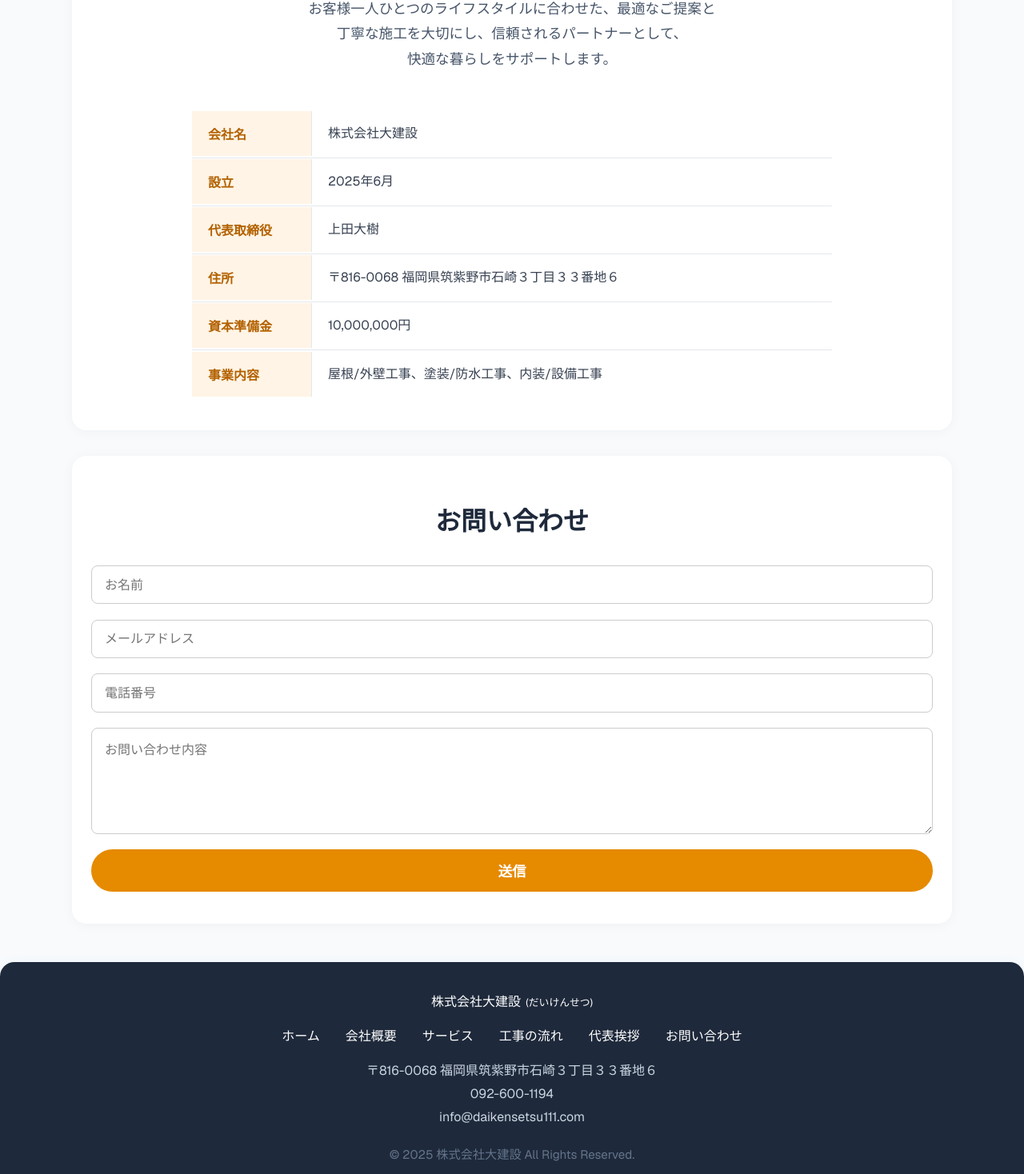
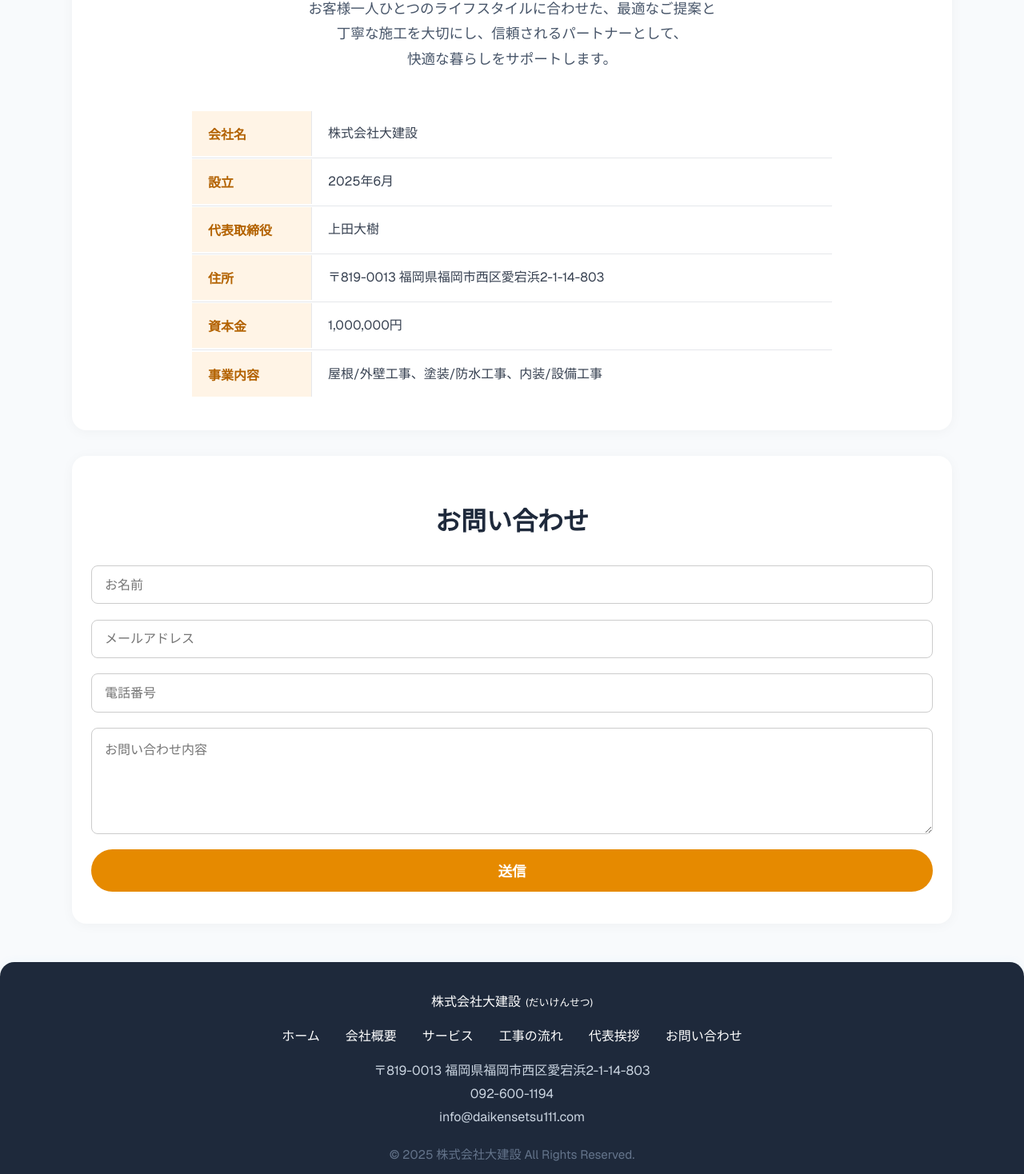
Before and after one commit to koteharyu/daiken_hp, a Next.js app: page / in a window 1280 px wide. Shown: the part 3223-4691 px from the top of the page at 80% size. Built offline with nearby package versions, Linux system fonts and the light colour scheme.

Commit message:
資本金と住所変更

```diff
--- a/src/app/api/contact/route.ts
+++ b/src/app/api/contact/route.ts
@@ -93,7 +93,7 @@ export async function POST(request: NextRequest) {
 
         <p style="color: #666;">
           <strong>株式会社大建設</strong><br>
-          〒816-0068 福岡県筑紫野市石崎３丁目３３番地６<br>
+          〒819-0013 福岡県福岡市西区愛宕浜2-1-14-803<br>
           TEL: 092-600-1194<br>
           Email: info@daikensetsu111.com
         </p>
--- a/src/app/page.tsx
+++ b/src/app/page.tsx
@@ -18,7 +18,7 @@ export default function Home() {
       "streetAddress": "石崎３丁目３３番地６",
       "addressLocality": "筑紫野市",
       "addressRegion": "福岡県",
-      "postalCode": "816-0068",
+      "postalCode": "819-0013",
       "addressCountry": "JP"
     },
     "geo": {
@@ -267,11 +267,11 @@ export default function Home() {
           </div>
           <div className={styles.companyRow}>
             <div className={styles.companyLabel}>住所</div>
-            <div className={styles.companyContent}>〒816-0068 福岡県筑紫野市石崎３丁目３３番地６</div>
+            <div className={styles.companyContent}>〒819-0013 福岡県福岡市西区愛宕浜2-1-14-803</div>
           </div>
           <div className={styles.companyRow}>
-            <div className={styles.companyLabel}>資本準備金</div>
-            <div className={styles.companyContent}>10,000,000円</div>
+            <div className={styles.companyLabel}>資本金</div>
+            <div className={styles.companyContent}>1,000,000円</div>
           </div>
           <div className={styles.companyRow}>
             <div className={styles.companyLabel}>事業内容</div>
@@ -298,7 +298,7 @@ export default function Home() {
           <a href="#contact">お問い合わせ</a>
         </div>
         <div className={styles.footerContact}>
-          <div>〒816-0068 福岡県筑紫野市石崎３丁目３３番地６</div>
+          <div>〒819-0013 福岡県福岡市西区愛宕浜2-1-14-803</div>
           <div><a href="tel:0926001194">092-600-1194</a></div>
           <div><a href="mailto:info@daikensetsu111.com">info@daikensetsu111.com</a></div>
         </div>
```
